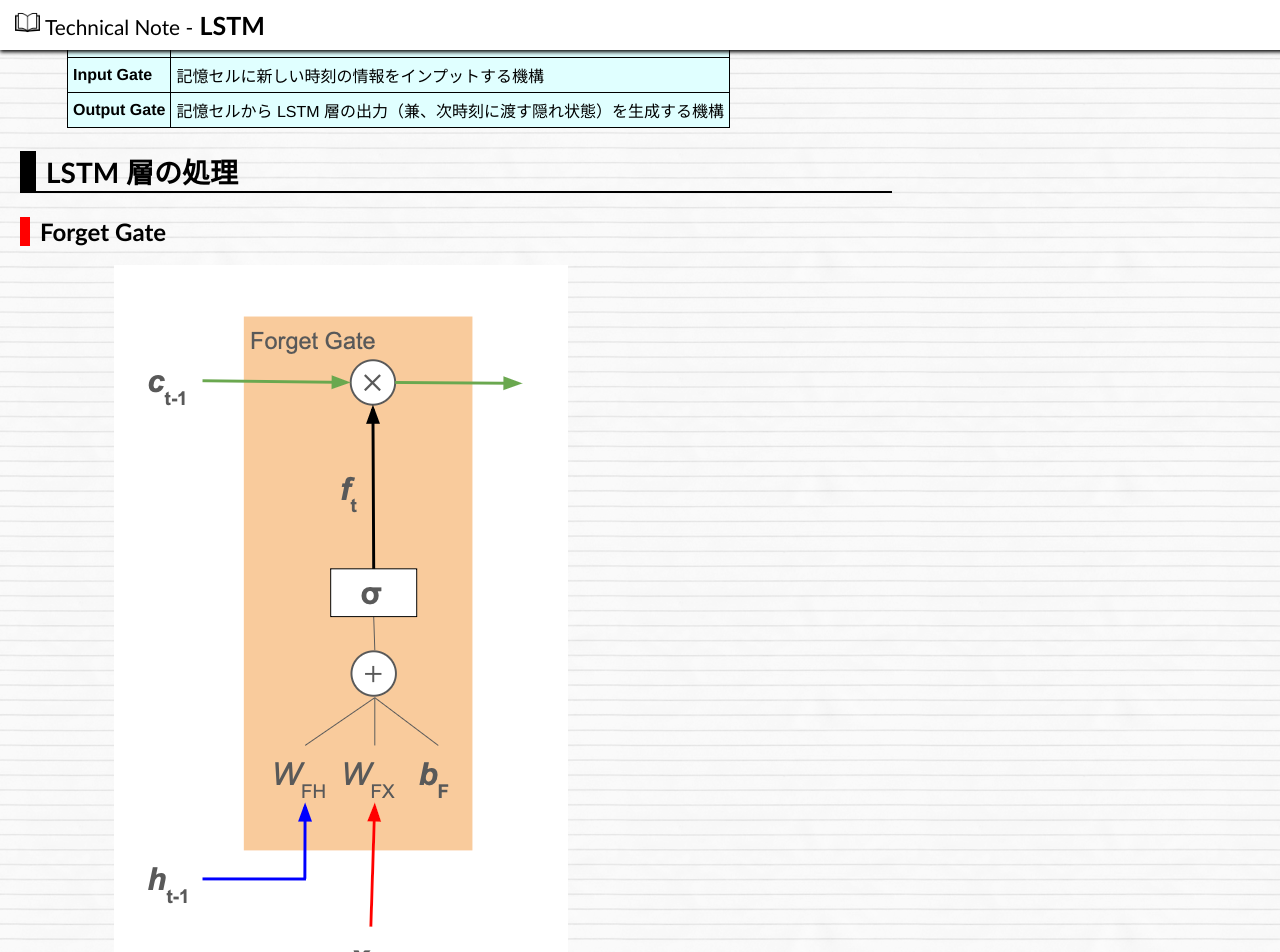
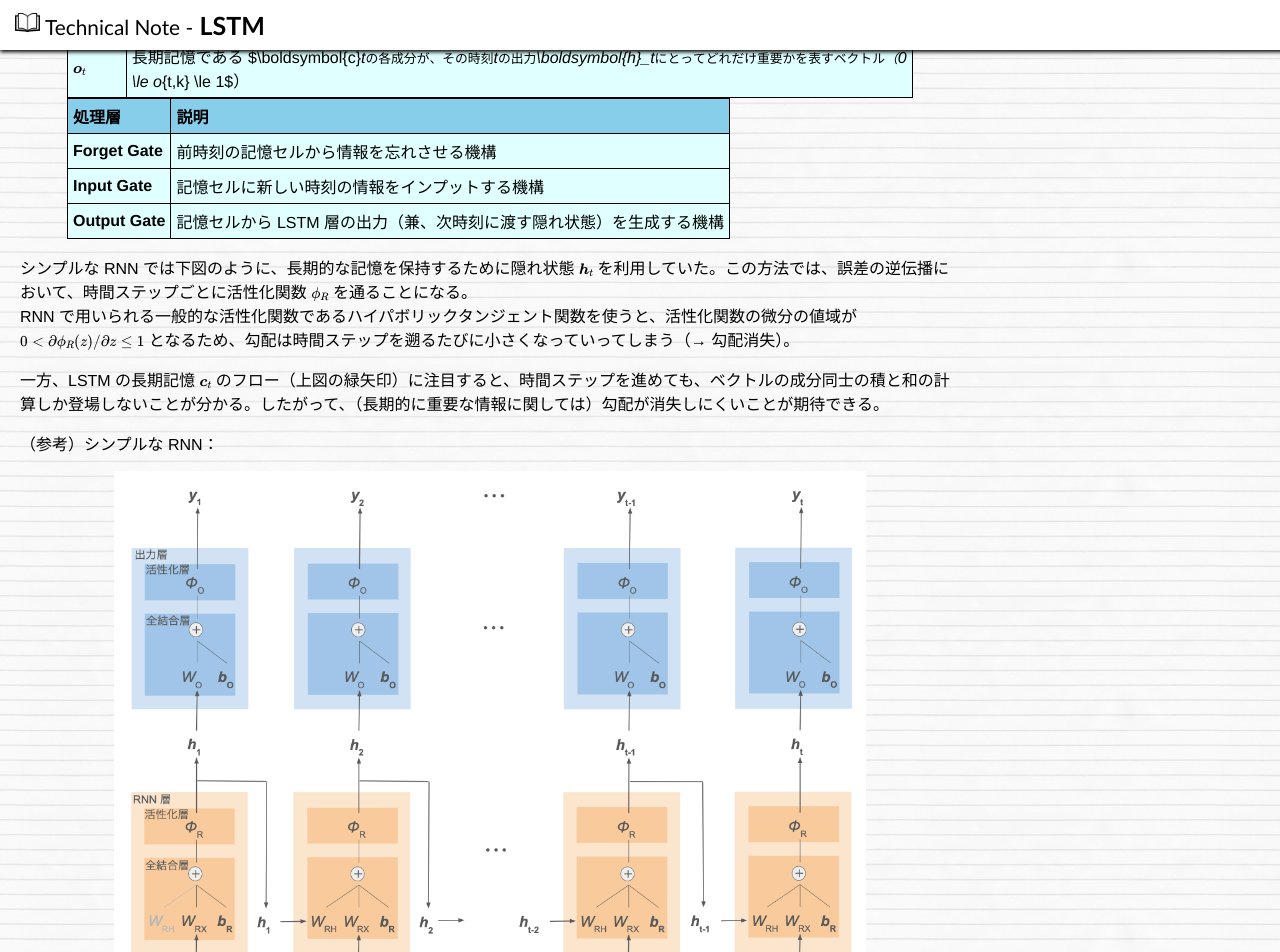
Before and after one commit to hkawabata/technical-note, a Jekyll site: the page built from docs/note/ML/lstm.md, in a window 1280 px wide and 1400 px high, scrolled down 1683 px. Shown: the top 952 px of the window. Built offline with Jekyll 4.4.1, drawn with Linux system fonts in a browser that asks for light colours; nearby versions of some CDN libraries; our own code applies the rules of GitHub Pages for plain Markdown files; formulas are drawn with MathJax 3; some of the changed text lies outside the part shown.

Commit message:
update newral-network notes

```diff
--- a/docs/note/ML/lstm.md
+++ b/docs/note/ML/lstm.md
@@ -20,7 +20,6 @@ LSTM = Long Short-Term Memory
 - $\sigma$ はシグモイド関数、$\tanh$ はハイパボリックタンジェント関数による活性化を表す
 - 掛け算、足し算はそれぞれベクトルの成分ごとの計算を意味する
 
-
 | ベクトル                       | 説明                                                                                                         |
 | :------------------------- | :--------------------------------------------------------------------------------------------------------- |
 | $\boldsymbol{x}_t$         | 前の層からの時刻 $t$ の入力                                                                                           |
@@ -36,6 +35,19 @@ LSTM = Long Short-Term Memory
 | **Forget Gate** | 前時刻の記憶セルから情報を忘れさせる機構                  |
 | **Input Gate**  | 記憶セルに新しい時刻の情報をインプットする機構               |
 | **Output Gate** | 記憶セルから LSTM 層の出力（兼、次時刻に渡す隠れ状態）を生成する機構 |
+
+シンプルな RNN では下図のように、長期的な記憶を保持するために隠れ状態 $\boldsymbol{h}_t$ を利用していた。この方法では、誤差の逆伝播において、時間ステップごとに活性化関数 $\phi_R$ を通ることになる。
+RNN で用いられる一般的な活性化関数であるハイパボリックタンジェント関数を使うと、活性化関数の微分の値域が $0 \lt \partial \phi_R(z) / \partial z \le 1$ となるため、勾配は時間ステップを遡るたびに小さくなっていってしまう（→ 勾配消失）。
+
+一方、LSTM の長期記憶 $\boldsymbol{c}_t$ のフロー（上図の緑矢印）に注目すると、時間ステップを進めても、ベクトルの成分同士の積と和の計算しか登場しないことが分かる。したがって、（長期的に重要な情報に関しては）勾配が消失しにくいことが期待できる。
+
+（参考）シンプルな RNN：
+
+![rnn_overview_many2many](../../image/rnn_overview_many2many.png)
+
+（参考）活性化関数とその微分の値域：
+
+![活性化関数](https://user-images.githubusercontent.com/13412823/82826101-6fe2f400-9ee7-11ea-8282-7940a05b8c8d.png)
 
 
 # LSTM 層の処理
@@ -131,20 +143,51 @@ $$
 
 ## コード
 
-各層のクラス：
+### MLP と共通のクラス
 
-{% gist f78d08d8c85fb47af24a48d687125ecc nn-layers-simple.py %}
+全結合層：
 
-{% gist f78d08d8c85fb47af24a48d687125ecc nn-layers-rnn.py %}
+{% gist 4cb2cf166087d3be06ea3aa232dca45d layer-mlp-affine.py %}
 
-{% gist f78d08d8c85fb47af24a48d687125ecc nn-layers-lstm.py %}
+活性化関数：
 
-分類器本体：
+{% gist 4cb2cf166087d3be06ea3aa232dca45d layer-mlp-activation.py %}
 
-{% gist f78d08d8c85fb47af24a48d687125ecc nn-classifier-lstm.py %}
+SoftMax 関数：
+
+{% gist 4cb2cf166087d3be06ea3aa232dca45d layer-mlp-softmax.py %}
+
+Batch Normalization：
+
+{% gist 4cb2cf166087d3be06ea3aa232dca45d layer-mlp-batchnorm.py %}
+
+Dropout：
+
+{% gist 4cb2cf166087d3be06ea3aa232dca45d layer-mlp-dropout.py %}
+
+
+### LSTM 独自のクラス
+
+{% gist 4cb2cf166087d3be06ea3aa232dca45d layer-lstm.py %}
+
+
+### 時系列データの分類器
+
+{% gist 4cb2cf166087d3be06ea3aa232dca45d model-lstm-classifier.py %}
+
 
 
 ## 動作確認
+
+### 時系列ラベリング：MNIST 手書き数字画像
+
+[RNN](rnn.md) の動作確認と同様に、MNIST の手書き数字画像データ（$28\times 28$ ピクセル）を読み込み、
+- 各時刻の入力の特徴量が28個（28次元ベクトル）
+- 時系列長が28
+
+の時系列データと見なして、many to one の分類問題を解く。
+
+![rnn_mnist-as-time-sequence](../../image/rnn_mnist-as-time-sequence.png)
 
 学習データ生成：
 
```
Also changed, not shown: docs/note/ML/attention.md (added, +94 -0 lines), docs/note/ML/cnn.md (+28 -5 lines), docs/note/ML/mlp.md (+26 -6 lines), docs/note/ML/rnn.md (+27 -5 lines), docs/note/ML/seq2seq.md (added, +212 -0 lines), docs/image/attention_a-vec.png (added), docs/image/attention_c-vec.png (added), docs/image/attention_overview.png (added), docs/image/attention_overview2.png (added), docs/image/lstm_overview.png, docs/image/seq2seq_add.png (added), docs/image/seq2seq_add_fixed-digit.png (added), docs/image/seq2seq_add_reverse.png (added), docs/image/seq2seq_add_unfixed-digit.png (added), 1 more files.
